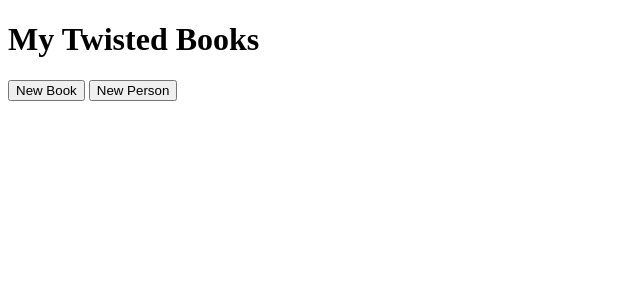
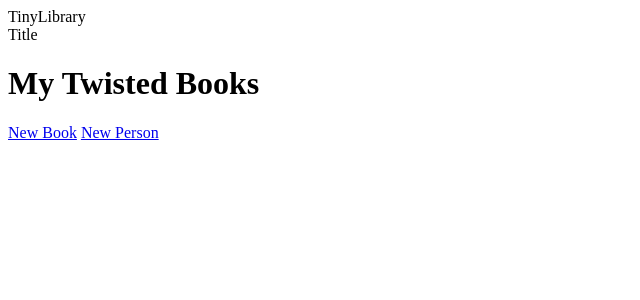
Before and after one commit to Colorless-Green-Ideas/tinylibrary, a Django app: a page that uses tinylibrary/templates/base.html in a window 1280 px wide. Shown: the top 300 px of the page, without its empty margins (0-640 px from the left). Run offline with Django 3.2, Linux system fonts and the light colour scheme; data that the repository does not hold is empty.

Commit message:
try this... scaffold doesn't work currently but the buttons are nice

```diff
--- a/tinylibrary/templates/base.html
+++ b/tinylibrary/templates/base.html
@@ -1,11 +1,32 @@
 <!DOCTYPE html>
+{% load staticfiles %}
 <html>
 <head>
     <meta name="viewport" content="width=device-width, initial-scale=1.0">
     <meta http-equiv="Content-Type" content="text/html;charset=utf-8" />
+    <script src="{% static 'tinylibrary/components/bower_components/webcomponentsjs/webcomponents.js' %}"></script>
+    {# If this ^ is moved to bottom of page... it barfs thanks google. #}
+    <link rel="import" href="{% static 'tinylibrary/components/bower_components/polymer/polymer.html'%}">
+    <link rel="import" href="{% static 'tinylibrary/components/bower_components/core-scaffold/core-scaffold.html'%}">
+    <link rel="import" href="{% static 'tinylibrary/components/bower_components/core-toolbar/core-toolbar'%}">
+<link rel="import" href="{% static 'tinylibrary/components/bower_components/core-header-panel/core-header-panel.html'%}">
+<link rel="import" href="{% static 'tinylibrary/components/bower_components/core-icons/core-icons.html'%}">
+<link rel="import" href="{% static 'tinylibrary/components/bower_components/paper-icon-button/paper-icon-button.html'%}">
+
+
     {% block head %}{% endblock %}
 </head>
 <body>
-    {% block body %}{% endblock %}
+<core-scaffold>
+<core-header-panel navigation flex mode="seamed">
+<core-toolbar>TinyLibrary</core-toolbar>
+    <core-menu theme="core-light-theme">
+      <core-item icon="settings" label="item1"></core-item>
+      <core-item icon="settings" label="item2"></core-item>
+    </core-menu>
+</core-header-panel>
+      <div tool>Title</div>
+    <div class="content"> {% block body %}{% endblock %}</div>
+</core-scaffold>
 </body>
 </html>
--- a/tinylibrary/templates/tinylibrary/book_list.html
+++ b/tinylibrary/templates/tinylibrary/book_list.html
@@ -1,4 +1,9 @@
 {% extends "base.html" %}
+{% load staticfiles %}
+
+{% block head %}
+<link rel="import" href="{% static 'tinylibrary/components/bower_components/paper-button/paper-button.html'%}">
+{% endblock %}
 {% block body %}
     <h1>My Twisted Books</h1>
     <ul>
@@ -10,6 +15,6 @@
         {% endfor %}
     {%endif%}
     </ul>
-    <a href="{% url 'tinylibrary:book-new' %}"><button>New Book</button></a>
-    <a href="{% url 'tinylibrary:person-create' %}"><button>New Person</button></a>
+    <a href="{% url 'tinylibrary:book-new' %}"><paper-button raised>New Book</paper-button></a>
+    <a href="{% url 'tinylibrary:person-create' %}"><paper-button raised>New Person</paper-button></a>
 {% endblock %}
```
